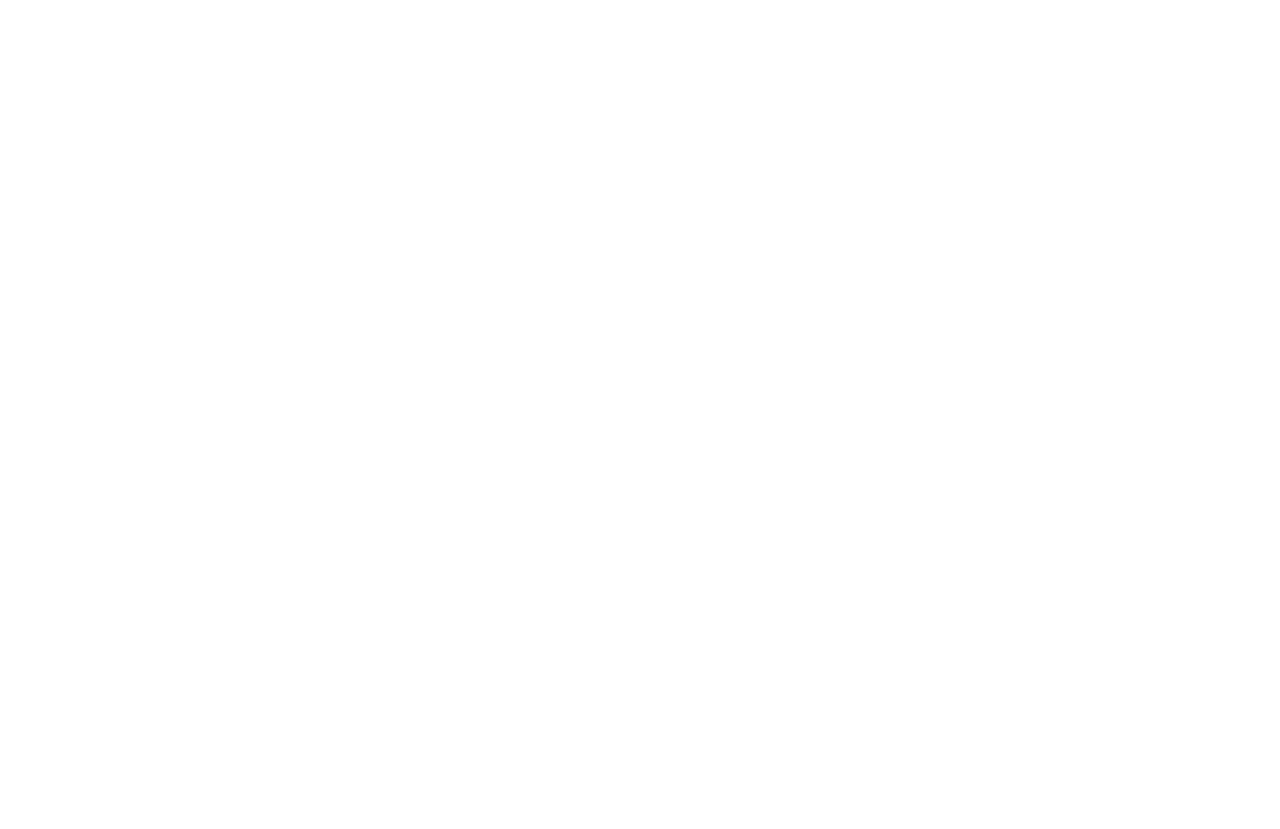
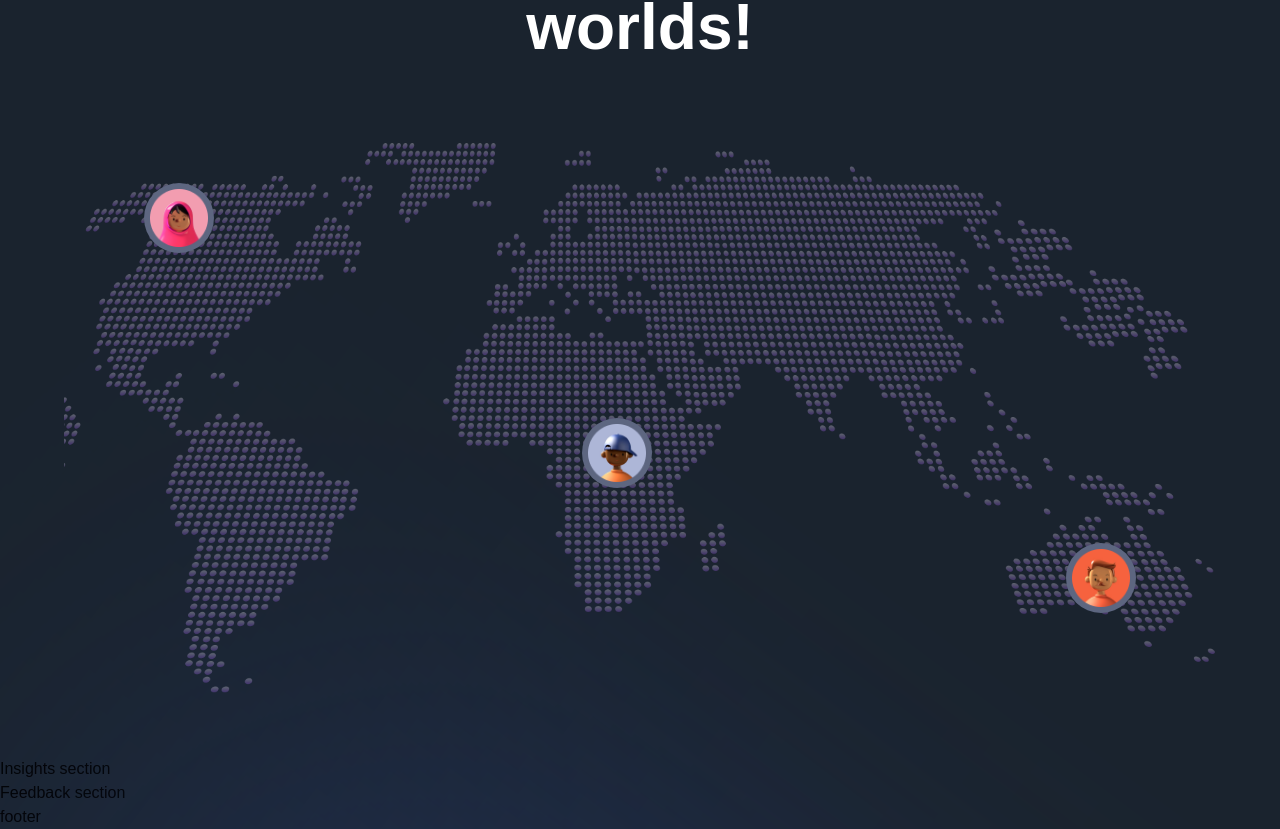
Before and after one commit to mattoattacko/Metaverse_Landing, a Next.js app: page / in a window 1280 px wide. Shown: the part 4627-5456 px from the top of the page. Before the commit the page ends 4417 px from the top, so only its background shows below. Built offline with nearby package versions, Linux system fonts and the light colour scheme; a web font is replaced by a local one.

Commit message:
the World section is complete but still needs to have the extra assets included and styled

```diff
--- a/sections/World.jsx
+++ b/sections/World.jsx
@@ -1,8 +1,66 @@
 'use client';
 
+import { motion } from 'framer-motion';
+import { TypingText, TitleText } from '../components';
+import { staggerContainer, fadeIn } from '../utils/motion';
+
+import styles from '../styles';
+
 const World = () => (
-  <section>
-    World section
+  <section className={`${styles.paddings} relative z-10`}>
+    <motion.div
+      variants={staggerContainer}
+      initial="hidden"
+      whileInView="show"
+      viewport={{ once: 'false', amount: 0.25 }}
+      className={`${styles.innerWidth} mx-auto flex flex-col`}
+    >
+      <TypingText title="| People around the World" textStyles="text-center" />
+      <TitleText title={<>Track friends around you and invite them to play together in the same worlds!</>} textStyles="text-center" />
+
+      <motion.div
+        variants={fadeIn('up', 'tween', 0.3, 1)}
+        className="relative mt-[68px] flex w-full h-[550px]"
+      >
+        {/* map image */}
+        <img
+          src="/map.png"
+          alt="Map"
+          className="w-full h-full object-cover"
+        />
+
+        {/* The little images of people */}
+        <div className="absolute bottom-20 right-20 w-[70px] h-[70px] p-[6px] rounded-full bg-[#5d6680]">
+          <img
+            src="/people-01.png"
+            alt="People"
+            className="w-full h-full z-10"
+          />
+          {/* <img
+            src="/Union.png"
+            alt="Union"
+            className="absolute bottom-21 right-19 w-[100%] h-[100%] p=[6px] -z-1"
+          /> */}
+
+        </div>
+
+        <div className="absolute top-10 left-20 w-[70px] h-[70px] p-[6px] rounded-full bg-[#5d6680]">
+          <img
+            src="/people-02.png"
+            alt="People"
+            className="w-full h-full"
+          />
+        </div>
+
+        <div className="absolute top-1/2 left-[45%] w-[70px] h-[70px] p-[6px] rounded-full bg-[#5d6680]">
+          <img
+            src="/people-03.png"
+            alt="People"
+            className="w-full h-full"
+          />
+        </div>
+      </motion.div>
+    </motion.div>
   </section>
 );
 
```
Also changed, not shown: public/Union.png (added).
